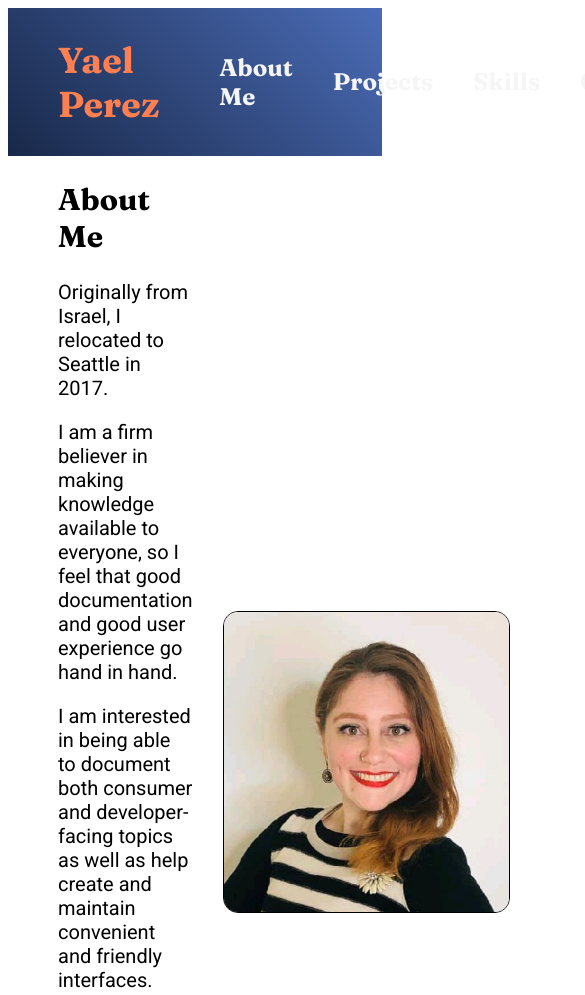
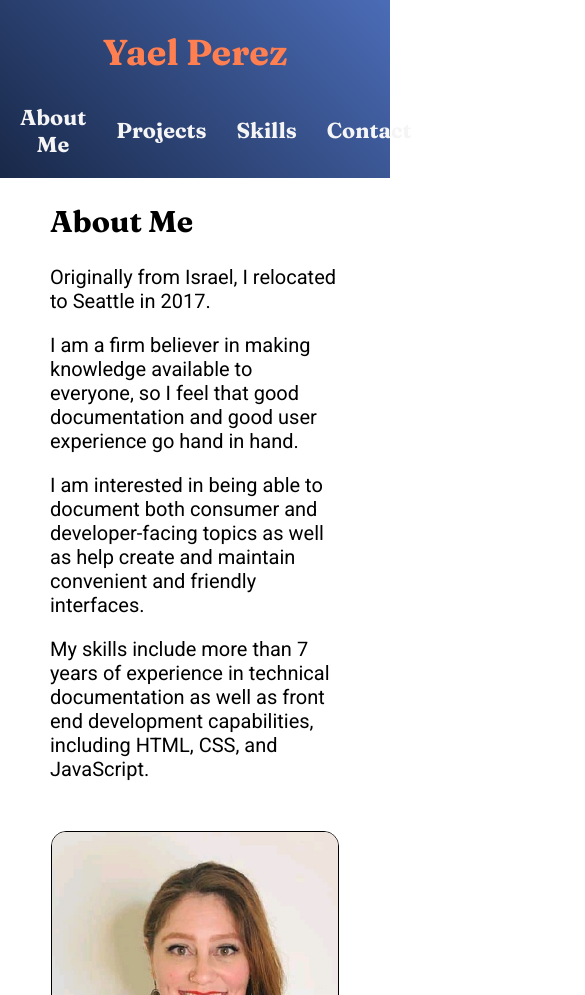
Before and after one commit to pepperperez/portfolio, a plain HTML site: page index.html in a window 390 px wide. Shown: the top 995 px of the page, 585 px wide, since content can reach past the window. Drawn offline with Linux system fonts and the light colour scheme.

Commit message:
Add responsive design for screens under 1200px, and limit animation to screens over 1280px

```diff
--- a/style.css
+++ b/style.css
@@ -28,7 +28,6 @@ h1 {
     font-size: 2.25rem;
     color: coral;
     /*padding-left: 20px;*/
-    text-shadow: slategray;
 }
 
 nav {
@@ -82,19 +81,6 @@ main {
     border-radius: 15px;
     align-self: center;
     margin: 30px;
-}
-
-@keyframes photozoom {
-    from {
-        transform: scale(1);
-    }
-    to {
-        transform: scale(1.5);
-    }
-}
-
-.profile:hover {
-    animation: photozoom 1.5s ease-in 0.3s forwards;
 }
 
 /*Projects*/
@@ -186,3 +172,52 @@ footer {
     padding: 1rem 5px;
     text-align: center;
 }
+
+/*Responsive*/
+@media only screen and (max-width: 1200px){
+    .about-me-container {
+        flex-direction: column;
+        align-content: center;
+    }
+
+    body {
+        max-width: 100vw;
+        margin: auto 0px;
+    }
+
+    ul {
+        display: inline;
+        padding-left: 0px;
+    }
+
+    .navigation li {
+        padding: 0 30px 0 0;
+        font-size: 0.90em;
+    }
+
+    nav {
+        display: block;
+        padding: 0px 20px;
+        text-align: center;
+    }
+
+    .skill-container {
+        grid-template: repeat(2, 70px)/repeat(5, 1fr);
+        gap: 10px 20px;
+    }
+}
+
+@media only screen and (min-width: 1280px) {
+    @keyframes photozoom {
+        from {
+            transform: scale(1);
+        }
+        to {
+            transform: scale(1.5);
+        }
+    }
+
+    .profile:hover {
+        animation: photozoom 1.5s ease-in 0.3s forwards;
+    }
+}
```
